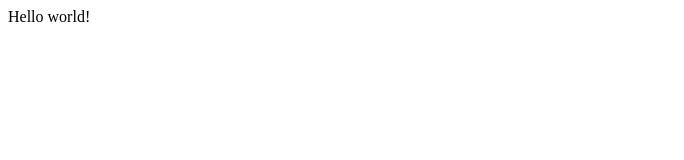
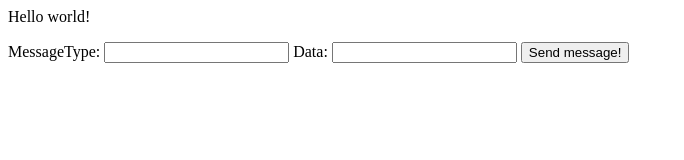
Before and after one commit to leandrogaspar/aochess, a website: page src/gui/default.html in a window 1280 px wide. Shown: the whole page, without its empty margins (0-684 px from the left). Drawn offline with Linux system fonts and the light colour scheme; files whose address does not match are found by name.

Commit message:
Client can send basic messages to backend

```diff
--- a/src/gui/default.html
+++ b/src/gui/default.html
@@ -1,5 +1,14 @@
 <body>
     <p>Hello world!</p>
+
+    <label for="messageType">MessageType: </label>
+    <input type="text" id="messageType" name="name">
+
+    <label for="data">Data: </label>
+    <input type="text" id="data" name="name">
+
+    <button onclick="sendMessage()">Send message!</button>
+
     <script src="model.js"></script>
     <script src="default.js"></script>
 </body>
--- a/src/gui/default.js
+++ b/src/gui/default.js
@@ -21,3 +21,11 @@ websocket.onerror = function(err) {
 websocket.onmessage = function(message) {
     console.log(`received msg [${message.data}]`);
 }
+
+function sendMessage() {
+    const message = {
+        messageType: document.getElementById('messageType').value,
+        data: document.getElementById('data').value
+    }
+    websocket.send(JSON.stringify(message));
+}
```
Also changed, not shown: src/server/websocket.js (+4 -4 lines), src/server/server.js (line endings or trailing spaces).
